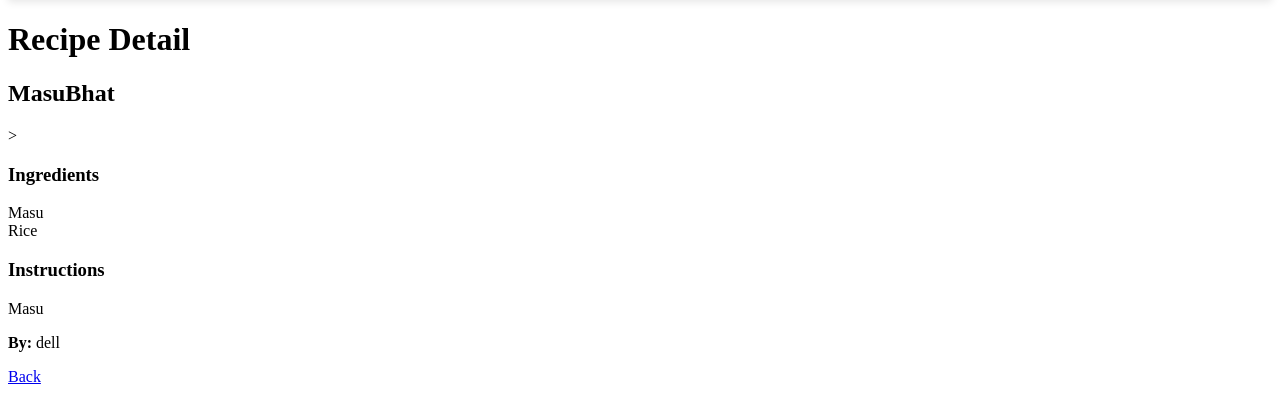
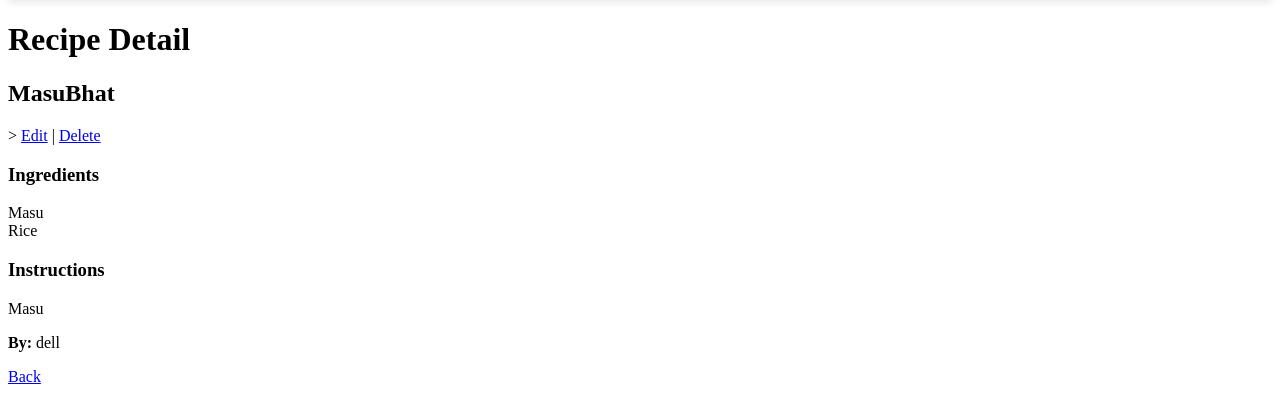
Before and after one commit to riya9818/Recipe-Django, a Django app: page /recipe/1/ in a window 1280 px wide. Shown: the part 59-479 px from the top of the page. Run offline with Django 5.2, Linux system fonts and the light colour scheme; a user stored in the database is signed in; data comes from the database, SQL or seed files in the repository.

Commit message:
CRUD for recipes

```diff
--- a/templates/recipe_detail.html
+++ b/templates/recipe_detail.html
@@ -5,6 +5,11 @@
 
 
         <h2>{{recipe.title}}</h2>>
+
+        <a href="{% url 'edit_recipe' recipe.pk %}">Edit</a> |
+        <a href="{% url 'delete_recipe' recipe.pk %}">Delete</a>
+
+
          {% if recipe.image %}
             <img src="{{ recipe.image.url }}" alt="{{ recipe.title }}" style="max-width:300px;">
          {% endif %}
```
